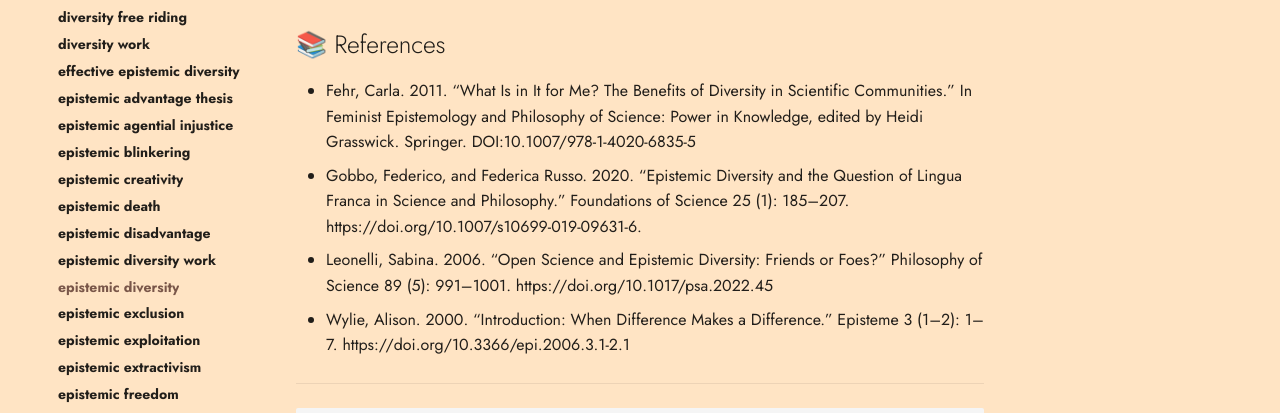
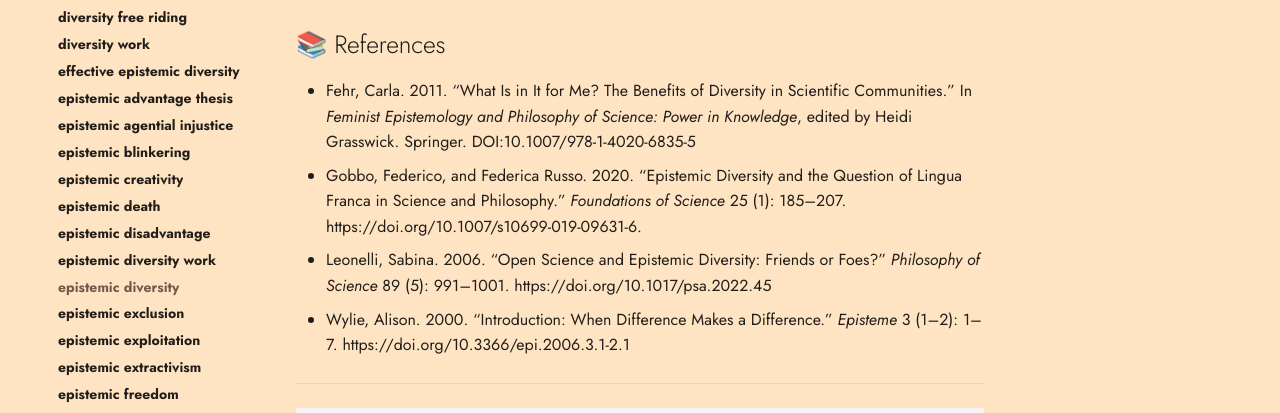
Before and after one commit to conceptcartography/conceptcartography, an MkDocs documentation site: the page built from docs/concepts/epistemic-diversity.md, in a window 1280 px wide and 900 px high, scrolled down 568 px. Shown: the part 181-594 px from the top of the window. Built offline with MkDocs 1.6.1 and Material for MkDocs 9.7.7, drawn with Linux system fonts in a browser that asks for light colours; comment, search, counter and statistics services are not loaded; the version menu is left out.

```diff
--- a/docs/concepts/epistemic-diversity.md
+++ b/docs/concepts/epistemic-diversity.md
@@ -17,10 +17,10 @@
 
 ## 📚 References
 
-- Fehr, Carla. 2011. “What Is in It for Me? The Benefits of Diversity in Scientific Communities.” In Feminist Epistemology and Philosophy of Science: Power in Knowledge, edited by Heidi Grasswick. Springer. DOI:10.1007/978-1-4020-6835-5
-- Gobbo, Federico, and Federica Russo. 2020. “Epistemic Diversity and the Question of Lingua Franca in Science and Philosophy.” Foundations of Science 25 (1): 185–207. https://doi.org/10.1007/s10699-019-09631-6.
-- Leonelli, Sabina. 2006. “Open Science and Epistemic Diversity: Friends or Foes?” Philosophy of Science 89 (5): 991–1001. https://doi.org/10.1017/psa.2022.45
-- Wylie, Alison. 2000. “Introduction: When Difference Makes a Difference.” Episteme 3 (1–2): 1–7. https://doi.org/10.3366/epi.2006.3.1-2.1
+- Fehr, Carla. 2011. “What Is in It for Me? The Benefits of Diversity in Scientific Communities.” In _Feminist Epistemology and Philosophy of Science: Power in Knowledge_, edited by Heidi Grasswick. Springer. DOI:10.1007/978-1-4020-6835-5
+- Gobbo, Federico, and Federica Russo. 2020. “Epistemic Diversity and the Question of Lingua Franca in Science and Philosophy.” _Foundations of Science_ 25 (1): 185–207. https://doi.org/10.1007/s10699-019-09631-6.
+- Leonelli, Sabina. 2006. “Open Science and Epistemic Diversity: Friends or Foes?” _Philosophy of Science_ 89 (5): 991–1001. https://doi.org/10.1017/psa.2022.45
+- Wylie, Alison. 2000. “Introduction: When Difference Makes a Difference.” _Episteme_ 3 (1–2): 1–7. https://doi.org/10.3366/epi.2006.3.1-2.1
 ---
 
 <script src="https://giscus.app/client.js"
```
